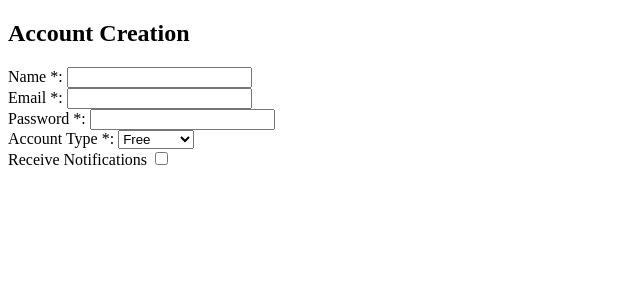
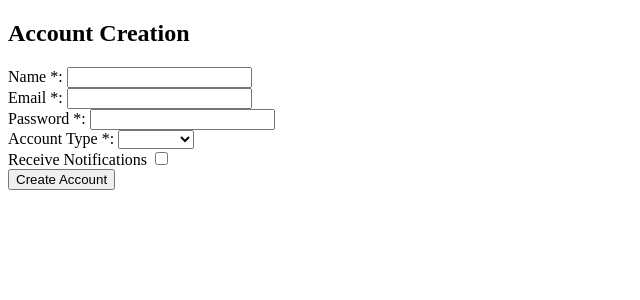
Before and after one commit to Ejav97/Profile-Creation, a Flask app: page / in a window 1280 px wide. Shown: the top 300 px of the page, without its empty margins (0-640 px from the left). Run offline with Flask 3, Linux system fonts and the light colour scheme.

Commit message:
Added button and fix acctype bug

```diff
--- a/templates/signUp.html
+++ b/templates/signUp.html
@@ -24,6 +24,7 @@
     <div>
         <label for="acctype">Account Type *:</label>
         <select id="acctype" name="acctype" required>
+            <option value=""></option>
             <option value="">Free</option>
             <option value="">Pro</option>
             <option value="">Premium</option>
@@ -35,6 +36,9 @@
         <input type="checkbox" name="checkbox" name="checkbox" value="yes">
     </div>
 
+    <div>
+        <button type="submit">Create Account</button>
+    </div>
 </form>
 
 {% endblock  %}
```
